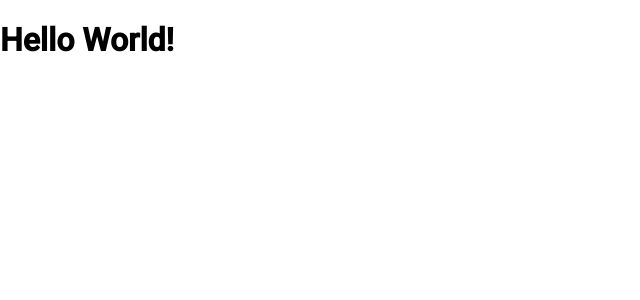
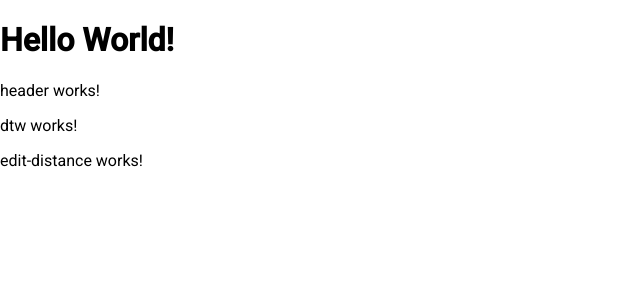
Before and after one commit to Dechukni/dtw-project, an Angular app: page / in a window 1280 px wide. Shown: the top 300 px of the page, without its empty margins (0-640 px from the left). Built offline with nearby package versions, Linux system fonts and the light colour scheme.

Commit message:
Added component structure

```diff
--- a/src/app/app.component.html
+++ b/src/app/app.component.html
@@ -1,3 +1,6 @@
 <div class="d-flex">
   <h1>Hello World!</h1>
+  <app-header></app-header>
+  <app-dtw></app-dtw>
+  <app-edit-distance></app-edit-distance>
 </div>
--- /dev/null
+++ b/src/app/dtw/dtw.component.html
@@ -0,0 +1 @@
+<p>dtw works!</p>
--- /dev/null
+++ b/src/app/dtw/dtw.component.ts
@@ -0,0 +1,15 @@
+import { Component, OnInit } from '@angular/core';
+
+@Component({
+  selector: 'app-dtw',
+  templateUrl: './dtw.component.html',
+  styleUrls: ['./dtw.component.scss']
+})
+export class DTWComponent implements OnInit {
+
+  constructor() { }
+
+  ngOnInit() {
+  }
+
+}
--- /dev/null
+++ b/src/app/edit-distance/edit-distance.component.html
@@ -0,0 +1 @@
+<p>edit-distance works!</p>
--- /dev/null
+++ b/src/app/edit-distance/edit-distance.component.ts
@@ -0,0 +1,15 @@
+import { Component, OnInit } from '@angular/core';
+
+@Component({
+  selector: 'app-edit-distance',
+  templateUrl: './edit-distance.component.html',
+  styleUrls: ['./edit-distance.component.scss']
+})
+export class EditDistanceComponent implements OnInit {
+
+  constructor() { }
+
+  ngOnInit() {
+  }
+
+}
--- /dev/null
+++ b/src/app/header/header.component.html
@@ -0,0 +1 @@
+<p>header works!</p>
--- /dev/null
+++ b/src/app/header/header.component.ts
@@ -0,0 +1,15 @@
+import { Component, OnInit } from '@angular/core';
+
+@Component({
+  selector: 'app-header',
+  templateUrl: './header.component.html',
+  styleUrls: ['./header.component.scss']
+})
+export class HeaderComponent implements OnInit {
+
+  constructor() { }
+
+  ngOnInit() {
+  }
+
+}
```
Also changed, not shown: src/app/app.module.ts (+7 -1 lines), src/app/dtw/dtw.component.scss (added), src/app/edit-distance/edit-distance.component.scss (added), src/app/header/header.component.scss (added), 1 other file (tests, documents, lock files or other folders).
